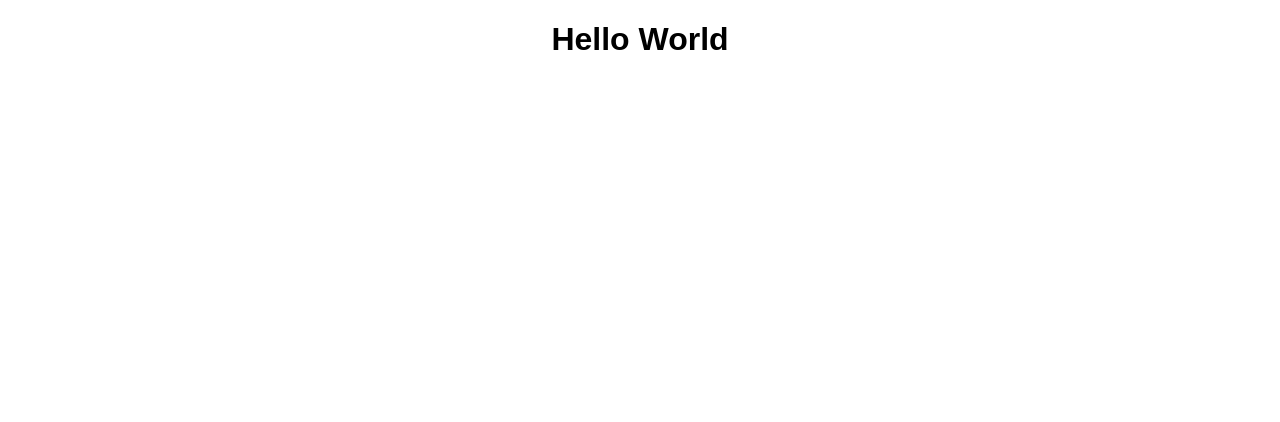
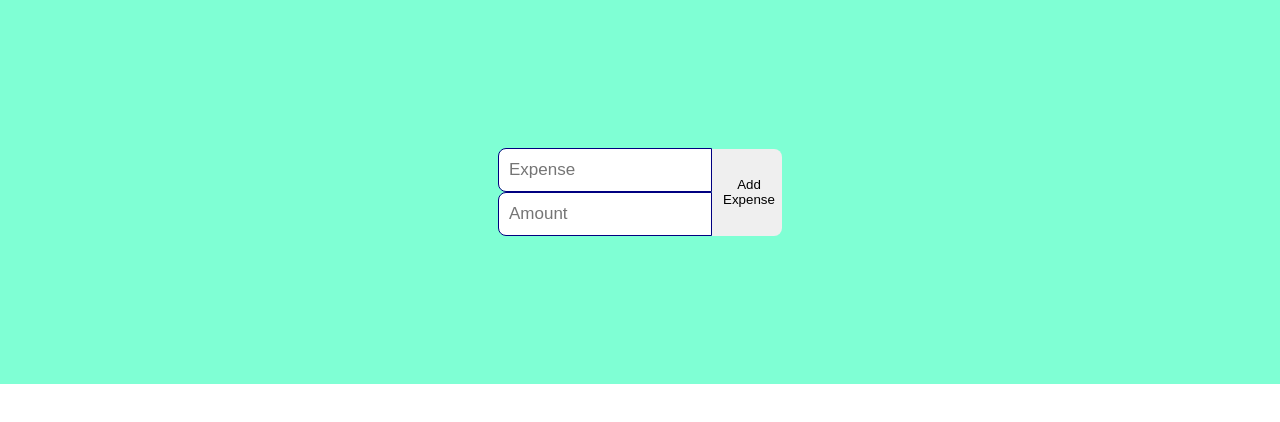
Before and after one commit to kirstybrown/front-budget-calculator, a React (Create React App) app: page / in a window 1280 px wide. Shown: the top 422 px of the page. Built offline with nearby package versions, Linux system fonts and the light colour scheme.

Commit message:
feat: added button and input fields to add expense

```diff
--- a/src/App.tsx
+++ b/src/App.tsx
@@ -4,7 +4,14 @@ import './App.css';
 const App: FC = () => {
   return (
     <div className="App">
-      <h1>Hello World</h1>
+      <div className='header'>
+        <div className="input-container">
+          <input type="text" placeholder="Expense" />
+          <input type="number" placeholder="Amount" />
+        </div>
+        <button>Add Expense</button>
+      </div>
+      <div className='expense-list'></div>
     </div>
   );
 }
```
